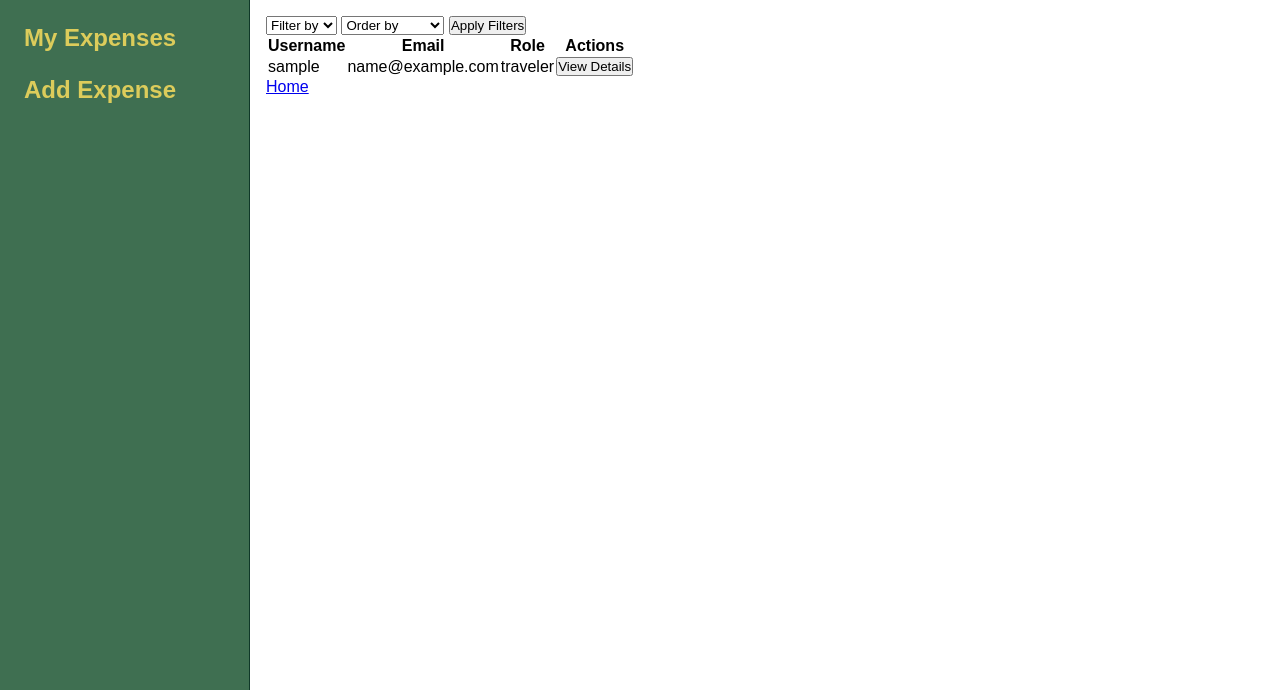
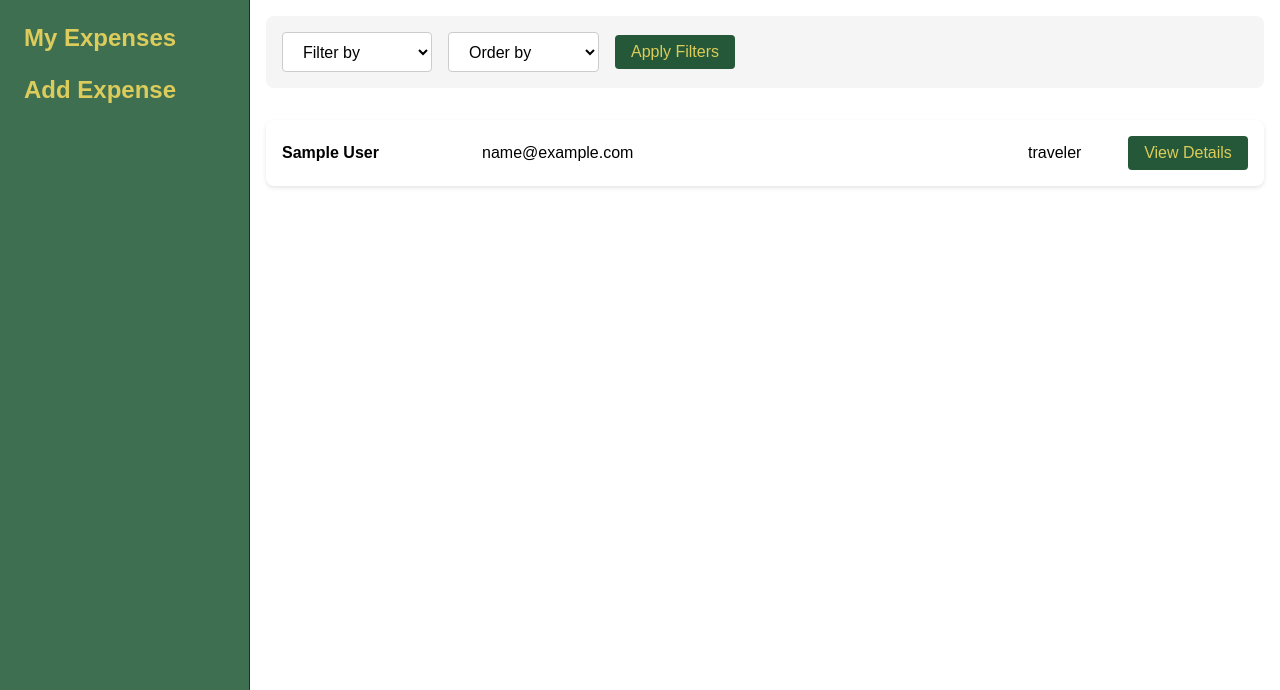
Before and after one commit to LenaPradoP/Breaking-Budget, a Django app: page /users/list/ in a window 1280 px wide. Shown: the part 110-800 px from the top of the page. Run offline with Django 5.2, Linux system fonts and the light colour scheme; the visitor is signed in with stand-in values (Sample User, id 1); data comes from the database, SQL or seed files in the repository.

Commit message:
Add global styles for buttons and imputs and specific styles to lists

```diff
--- a/static/css/base.css
+++ b/static/css/base.css
@@ -41,7 +41,7 @@ header {
     margin: 0;
 }
 
-.header-right button {
+button {
     padding: 0.5rem 1rem;
     border: none;
     border-radius: 4px;
@@ -51,7 +51,7 @@ header {
     font-size: 1rem;
 }
 
-.header-right button:hover {
+button:hover, .header-right button.profile-btn:hover {
     background: #1d4028;
 }
 
@@ -68,10 +68,6 @@ header {
     display: flex;
     align-items: center;
     justify-content: center;
-}
-
-.header-right button.profile-btn:hover {
-    background: #1d4028;
 }
 
 .container {
@@ -118,3 +114,206 @@ main {
     padding: 1rem;
     overflow-y: auto;
 }
+
+.errorlist {
+    color: #d00000;
+    margin: 0 0 1rem;
+    padding-left: 1.2rem;
+}
+
+.errorlist li {
+    list-style: disc;
+}
+
+input[type="text"],
+input[type="password"],
+input[type="email"],
+input[type="number"],
+input[type="date"],
+select {
+    padding: 10px;
+    border: 2px solid #ddd;
+    border-radius: 5px;
+    font-size: 16px;
+    background: white;
+    box-sizing: border-box;
+}
+
+input[type="text"]:focus,
+input[type="password"]:focus,
+input[type="email"]:focus,
+input[type="number"]:focus,
+input[type="date"]:focus,
+select:focus {
+    outline: none;
+    border-color: #0F3828;
+}
+
+input[type="checkbox"] {
+    padding: 0;
+    border: none;
+    border-radius: 0;
+    font-size: inherit;
+    accent-color: #DCCC5B;
+}
+
+.filter-bar {
+    display: flex;
+    align-items: center;
+    gap: 1rem;
+    margin-bottom: 1.5rem;
+    padding: 1rem;
+    background: #f5f5f5;
+    border-radius: 8px;
+}
+
+.filter-bar select {
+    height: 40px;
+    padding: 0 1rem;
+    border: 1px solid #ccc;
+    border-radius: 4px;
+    font-size: 1rem;
+    background: white;
+    min-width: 150px;
+    box-sizing: border-box;
+}
+
+.expenses-table, .users-table {
+    width: 100%;
+    border-collapse: separate;
+    border-spacing: 0 0.5rem;
+}
+
+.expenses-table tbody tr, .users-table tbody tr {
+    display: flex;
+    justify-content: space-between;
+    align-items: center;
+    background: white;
+    border-radius: 8px;
+    box-shadow: 0 2px 4px rgba(0,0,0,0.1);
+    padding: 1rem;
+    margin-bottom: 0.5rem;
+    min-height: 60px;
+    transition: box-shadow 0.2s ease;
+}
+
+.expenses-table tbody tr:hover, .users-table tbody tr:hover {
+    box-shadow: 0 4px 8px rgba(0,0,0,0.15);
+}
+
+.expenses-table tbody td.username {
+    flex: 0 0 150px;
+    font-weight: bold;
+    border: none;
+    padding: 0;
+}
+
+.expenses-table tbody td.description {
+    flex: 0 0 250px;
+    min-width: 0;
+    border: none;
+    padding: 0;
+    overflow: hidden;
+    text-overflow: ellipsis;
+    white-space: nowrap;
+}
+
+.expenses-table tbody td.date {
+    flex: 0 0 100px;
+    border: none;
+    padding: 0;
+}
+
+.expenses-table tbody td.category {
+    flex: 0 0 120px;
+    border: none;
+    padding: 0;
+}
+
+.expenses-table tbody td.amount {
+    flex: 0 0 100px;
+    text-align: right;
+    border: none;
+    padding: 0;
+}
+
+.expenses-table tbody td.status {
+    flex: 0 0 180px;
+    border: none;
+    padding: 0;
+    display: flex;
+    align-items: center;
+    gap: 0.5rem;
+}
+
+.expenses-table tbody td.actions {
+    flex: 0 0 100px;
+    display: flex;
+    flex-direction: column;
+    gap: 0.5rem;
+    align-items: center;
+    border: none;
+    padding: 0;
+}
+
+.users-table tbody td.fullname {
+    flex: 0 0 200px;
+    font-weight: bold;
+    border: none;
+    padding: 0;
+}
+
+.users-table tbody td.email {
+    flex: 1;
+    min-width: 0;
+    border: none;
+    padding: 0;
+    overflow: hidden;
+    text-overflow: ellipsis;
+    white-space: nowrap;
+}
+
+.users-table tbody td.role {
+    flex: 0 0 100px;
+    border: none;
+    padding: 0;
+}
+
+.users-table tbody td.actions {
+    flex: 0 0 120px;
+    display: flex;
+    justify-content: center;
+    align-items: center;
+    border: none;
+    padding: 0;
+}
+
+.expenses-table tbody td.actions button,
+.expenses-table tbody td.actions a button,
+.users-table tbody td.actions button,
+.users-table tbody td.actions a button {
+    min-width: 80px;
+    text-align: center;
+}
+
+.expenses-table tbody td.status select {
+    height: 32px;
+    padding: 0.25rem 0.5rem;
+    font-size: 0.9rem;
+    min-width: 100px;
+}
+
+.expenses-table tbody td.status button,
+.expenses-table tbody td.actions button {
+    height: 32px;
+    padding: 0.25rem 0.75rem;
+    font-size: 0.9rem;
+    line-height: 1;
+}
+
+.expenses-table tbody td.actions a button {
+    height: 32px;
+    padding: 0.25rem 0.75rem;
+    font-size: 0.9rem;
+    line-height: 1;
+}
--- a/templates/users/list_users.html
+++ b/templates/users/list_users.html
@@ -6,38 +6,28 @@
 
     <!-- Flash messages if errors -->
   {% if messages %}
-  <ul class="messages" style="color: red;">
-    {% for message in messages %}
-      <li{% if message.tags %} class="{{ message.tags }}"{% endif %}>
-        {{ message }}
-      </li>
-    {% endfor %}
-  </ul>
-{% endif %}
+    <ul class="errorlist">
+      {% for message in messages %}
+        <li>{{ message }}</li>
+      {% endfor %}
+    </ul>
+  {% endif %}
 
   <!-- Filters (GET) — shown once, above the table -->
-  <form method="get">
+  <form method="get" class="filter-bar">
     {{ form.role }}
     {{ form.order_by }}
     <button type="submit">Apply Filters</button>
   </form>
 
-  <table>
-    <thead>
-      <tr>
-        <th>Username</th>
-        <th>Email</th>
-        <th>Role</th>
-        <th>Actions</th>
-      </tr>
-    </thead>
+  <table class="users-table">
     <tbody>
       {% for user in users %}
         <tr>
-          <td>{{ user.username }}</td>
-          <td>{{ user.email }}</td>
-          <td>{{ user.role }}</td>
-          <td>
+          <td class="fullname">{{ user.first_name }} {{ user.last_name }}</td>
+          <td class="email">{{ user.email }}</td>
+          <td class="role">{{ user.role }}</td>
+          <td class="actions">
             <form method="get" action="{% url 'users:user_detail' user.pk %}">
               <button type="submit">View Details</button>
             </form>
@@ -50,6 +40,5 @@
       {% endfor %}
     </tbody>
   </table>
-  <p><a href="{% url 'expenses:list_expenses' %}">Home</a></p>
 
     {% endblock %}
```
Also changed, not shown: templates/expenses/list_expenses.html (+13 -14 lines).
